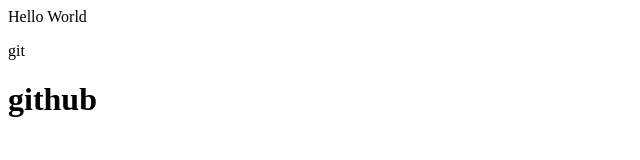
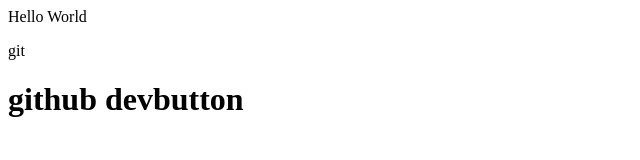
Before and after one commit to Mittal-tender247/LocalRepository, a plain HTML site: page index.html in a window 1280 px wide. Shown: the whole page, without its empty margins (0-640 px from the left). Drawn offline with Linux system fonts and the light colour scheme.

Commit message:
add devbutton

```diff
--- a/index.html
+++ b/index.html
@@ -1,3 +1,3 @@
 <p>Hello World</p>
 <p>git</p>
-<h1>github</h1>
+<h1>github devbutton</h1>
```
